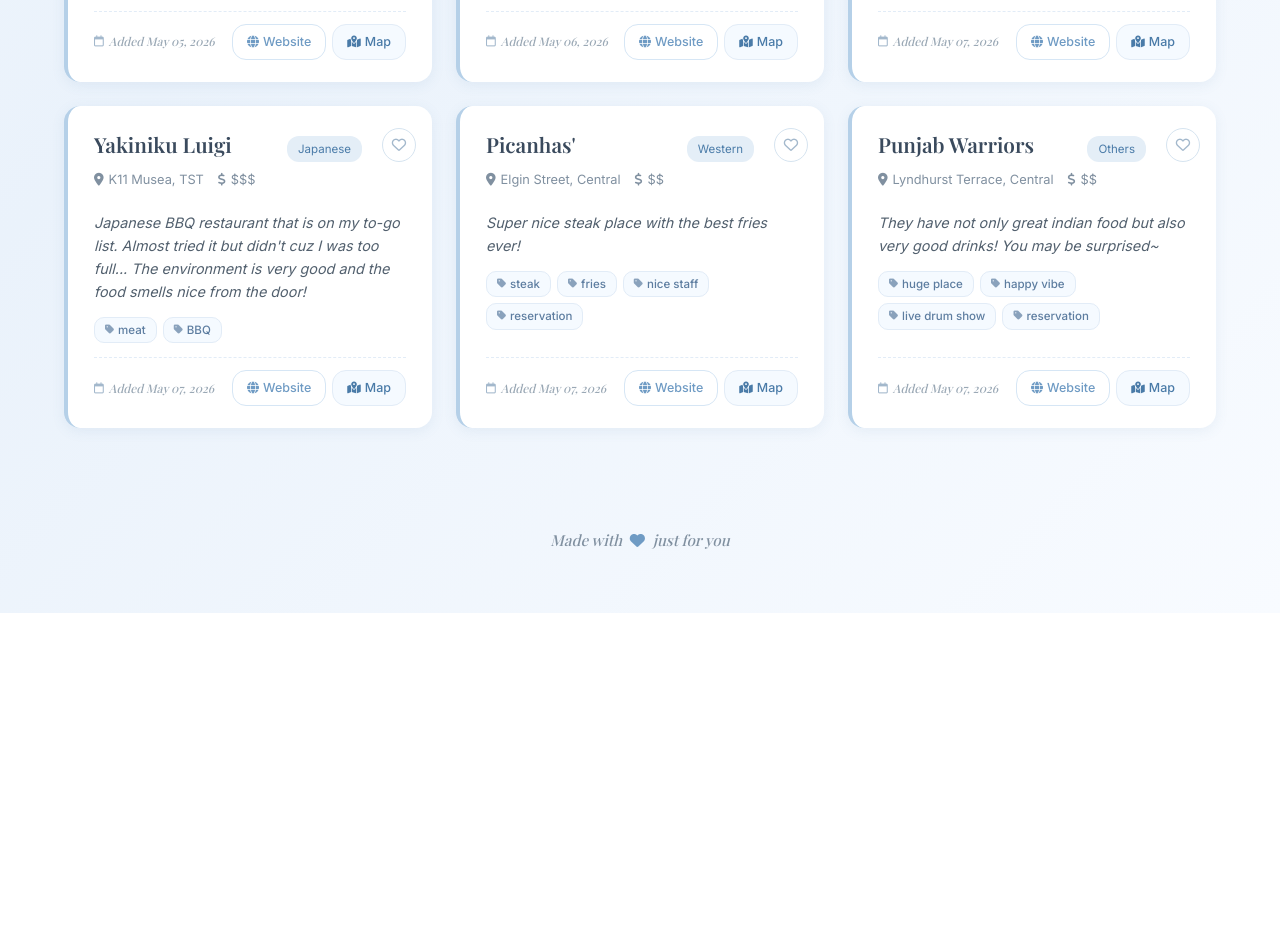
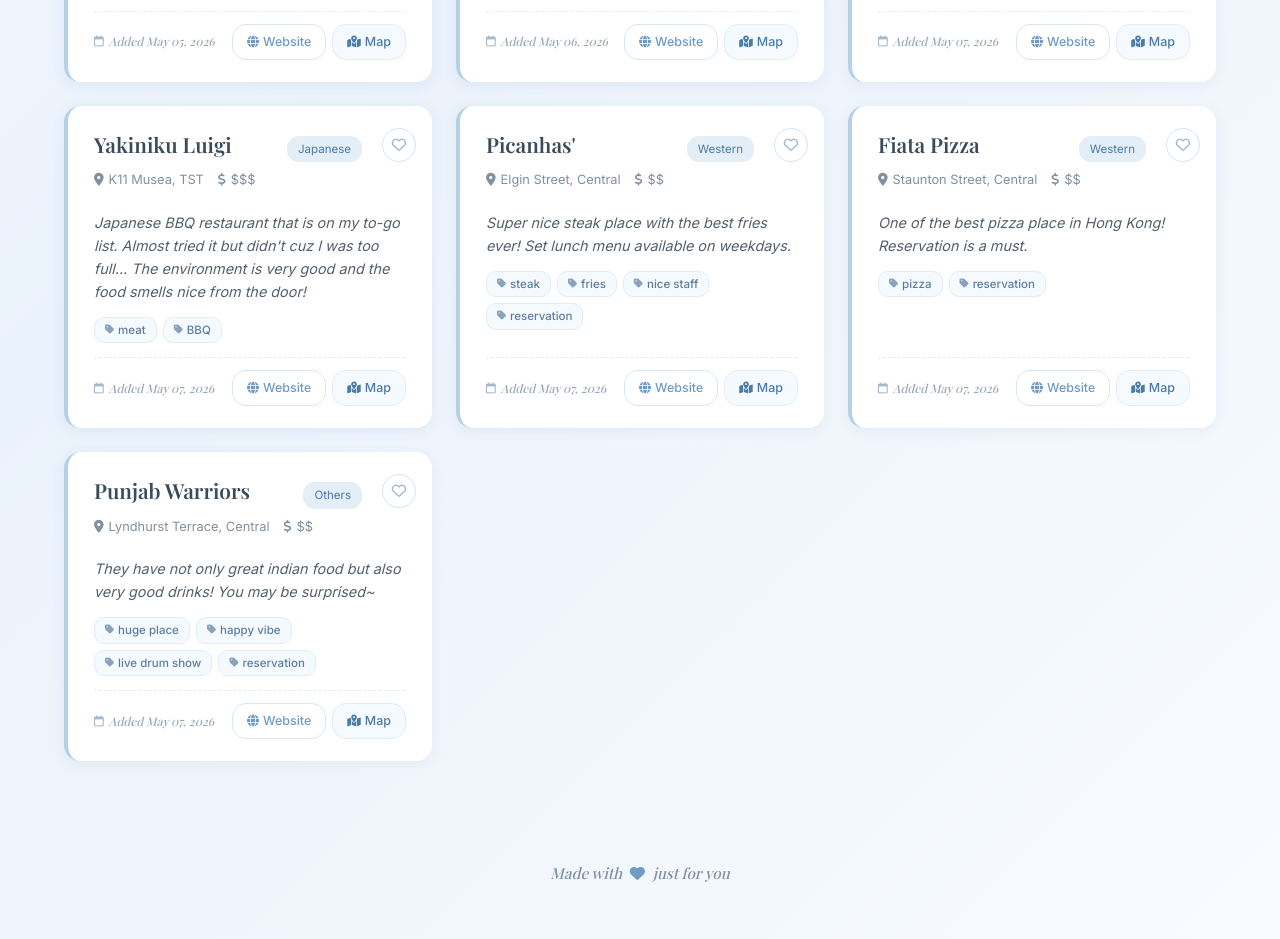
Before and after one commit to cathyc61/restaurant-recommendations, a website with bundled scripts: page index.html in a window 1280 px wide. Shown: the part 1407-2346 px from the top of the page. Before the commit the page ends 2020 px from the top, so only its background shows below. Built offline with nearby package versions, Linux system fonts and the light colour scheme; no server answers; a web font is replaced by a local one.

Commit message:
Update index.html

```diff
--- a/index.html
+++ b/index.html
@@ -353,7 +353,7 @@
       <span><i class="fa-solid fa-location-dot"></i> Elgin Street, Central</span>
       <span><i class="fa-solid fa-dollar-sign"></i> $$</span>
     </div>
-    <div class="notes">Super nice steak place with the best fries ever!</div>
+    <div class="notes">Super nice steak place with the best fries ever! Set lunch menu available on weekdays.</div>
     <div class="card-tags">
       <span class="tag"><i class="fa-solid fa-tag"></i> steak</span>
       <span class="tag"><i class="fa-solid fa-tag"></i> fries</span>
@@ -367,6 +367,33 @@
         <i class="fa-solid fa-globe"></i> Website
       </a>
       <a class="map-link" href="https://maps.app.goo.gl/6ShTRNvNxbCDyLmu8" target="_blank" rel="noopener">
+        <i class="fa-solid fa-map-location-dot"></i> Map
+      </a>
+    </div>
+  </article>
+
+  <article class="restaurant-card" data-id="fiata-pizza" data-category="Western">
+    <button class="fav-toggle" aria-label="Favourite" disabled><i class="fa-regular fa-heart"></i></button>
+    <div class="card-header">
+      <div class="restaurant-name">Fiata Pizza</div>
+      <span class="category-tag">Western</span>
+    </div>
+    <div class="card-meta">
+      <span><i class="fa-solid fa-location-dot"></i> Staunton Street, Central</span>
+      <span><i class="fa-solid fa-dollar-sign"></i> $$</span>
+    </div>
+    <div class="notes">One of the best pizza place in Hong Kong! Reservation is a must.</div>
+    <div class="card-tags">
+      <span class="tag"><i class="fa-solid fa-tag"></i> pizza</span>
+      <span class="tag"><i class="fa-solid fa-tag"></i> reservation</span>
+    </div>
+    <div class="card-footer">
+      <span class="date-stamp"><i class="fa-regular fa-calendar"></i> Added May 07, 2026</span>
+      <div class="footer-links">
+      <a class="site-link" href="https://www.instagram.com/fiatapizza?igsh=MXU5Nm93c2ZjNnlsbQ==" target="_blank" rel="noopener">
+        <i class="fa-solid fa-globe"></i> Website
+      </a>
+      <a class="map-link" href="https://maps.app.goo.gl/R72UUc7wbS1PXWQ48?g_st=ic" target="_blank" rel="noopener">
         <i class="fa-solid fa-map-location-dot"></i> Map
       </a>
     </div>
```
